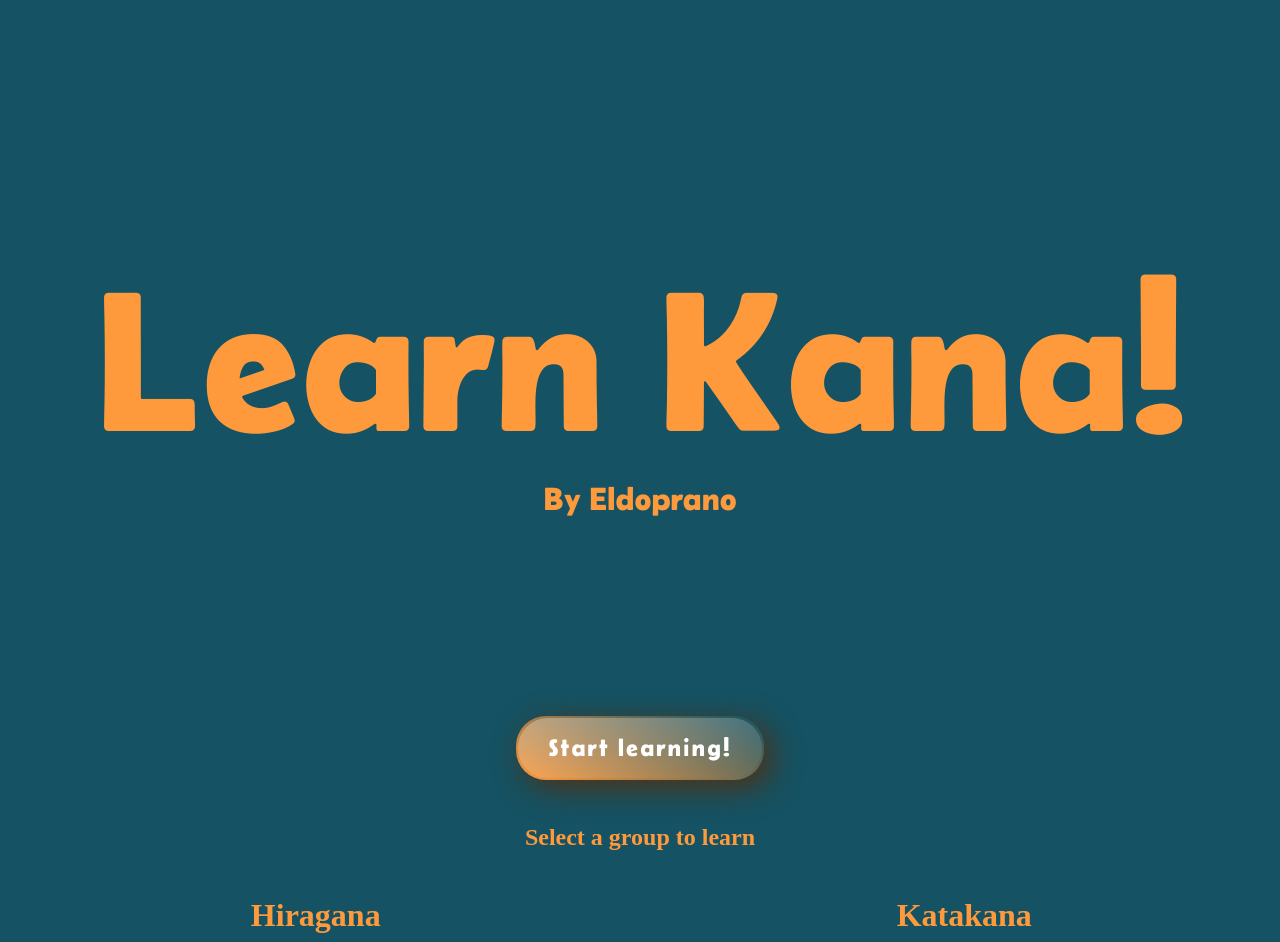
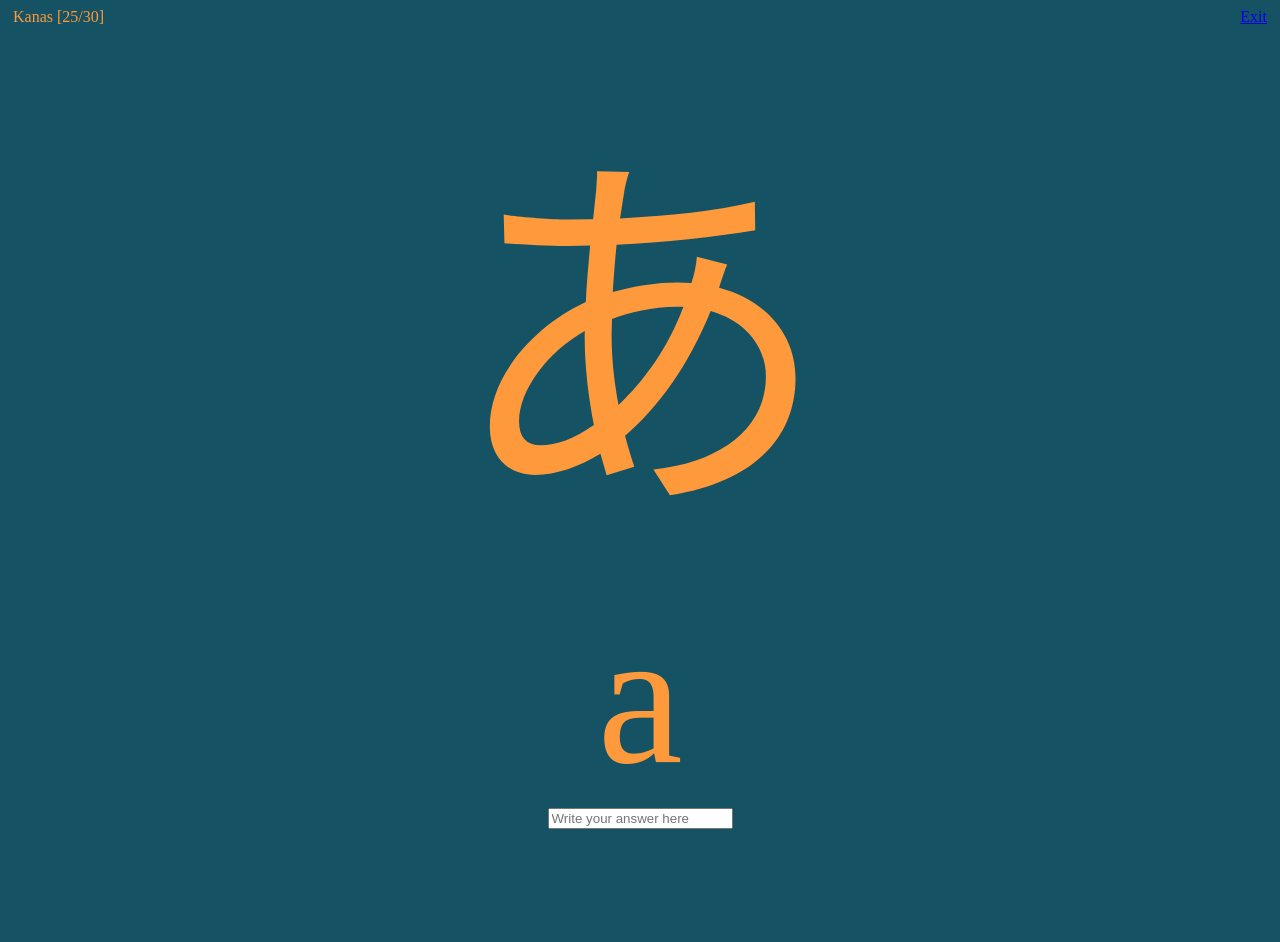
Before and after one commit to Eldoprano/learn-kana, a React (Create React App) app: page /game in a window 1280 px wide. Shown: the top 942 px of the page. After the commit the page ends 829 px from the top, so only its background shows below. Built offline with nearby package versions, Linux system fonts and the light colour scheme.

Commit message:
Added routes, offline support, and game page

```diff
--- a/package.json
+++ b/package.json
@@ -9,6 +9,7 @@
     "@testing-library/user-event": "^13.5.0",
     "react": "^18.2.0",
     "react-dom": "^18.2.0",
+    "react-router-dom": "^6.14.0",
     "react-scripts": "5.0.1",
     "web-vitals": "^2.1.4",
     "workbox-background-sync": "^6.6.0",
--- a/src/App.css
+++ b/src/App.css
@@ -299,11 +299,7 @@ Game Menu Page
     text-align: center;
   }
 
-  .game-mode-selector>button{
-    width: 200px;
-  }
-
-  .game-mode-selector>.glowButton {
+  .game-mode-selector>a>.glowButton {
     width: 250px;
     margin: 15px;
   }
--- /dev/null
+++ b/src/InGame.css
@@ -0,0 +1,20 @@
+.in-game-top-var {
+    display: flex;
+    flex-direction: row;
+    justify-content: space-between;
+    margin: 5px;
+}
+
+.in-game-game-screen {
+    display: flex;
+    flex-direction: column;
+    align-items: center;
+}
+
+.in-game-kana-character {
+    font-size: 30vw;
+}
+
+.in-game-romanji-character {
+    font-size: 15vw;
+}
--- a/src/components/GameMenu.js
+++ b/src/components/GameMenu.js
@@ -1,7 +1,7 @@
 import React from 'react'
 import KanaGroup from './KanaGroup'
 import GameModeSelector from './GameModeSelector'
-
+import { Outlet, Link } from "react-router-dom";
 
 
 export default function GameMenu() {
@@ -15,7 +15,9 @@ export default function GameMenu() {
       </div>
       <div className='game-mode-selector'>
         <GameModeSelector />
+        <Link to='game'>
         <button className='glowButton'>Let's start!</button>
+        </Link>
       </div>
     </div>
   )
--- /dev/null
+++ b/src/components/InGameExit.js
@@ -0,0 +1,9 @@
+import React from 'react'
+import { Outlet, Link } from "react-router-dom";
+
+export default function InGameExit() {
+    return (
+        <Link to='/'>
+            <div>Exit</div>
+        </Link>)
+}
--- /dev/null
+++ b/src/components/InGameProgress.js
@@ -0,0 +1,7 @@
+import React from 'react'
+
+export default function InGameProgress(props) {
+  return (
+    <div>Kanas [25/30]</div>
+  )
+}
--- /dev/null
+++ b/src/components/InGameShowCharacter.js
@@ -0,0 +1,10 @@
+import React from 'react'
+
+export default function InGameShowCharacter() {
+  return (
+    <>
+        <div className='in-game-kana-character'>あ</div>
+        <div className='in-game-romanji-character'>a</div>
+    </>
+  )
+}
--- /dev/null
+++ b/src/components/InGameWriteAnswer.js
@@ -0,0 +1,9 @@
+import React from 'react'
+
+export default function InGameWriteAnswer() {
+  return (
+    <>
+    <input type="text" placeholder="Write your answer here" />
+    </>
+  )
+}
--- a/src/components/KanaGroup.js
+++ b/src/components/KanaGroup.js
@@ -70,7 +70,7 @@ function character_button_group_builder(props, tag) {
 
                 return (
                     <label className="character-checkbox-element" key={character}>
-                        <input type="checkbox" defaultChecked={title=='あ'} id={title} className="character-checkbox-input" />
+                        <input type="checkbox" defaultChecked={title==='あ'} id={title} className="character-checkbox-input" />
                         <div className="character-checkbox-content">
                             <h3>{title}</h3>
                             <p>{characterText}</p>
--- a/src/index.js
+++ b/src/index.js
@@ -1,19 +1,33 @@
-import React from 'react';
-import ReactDOM from 'react-dom/client';
+import * as React from "react";
+import * as ReactDOM from "react-dom/client";
+import { createBrowserRouter, RouterProvider,} from "react-router-dom";
+import './App.css';
+import './InGame.css';
 import App from './App';
-import './App.css';
+import Game from './pages/Game'
 import './fonts/Belanosima/Belanosima-SemiBold.ttf'
 import * as serviceWorkerRegistration from './serviceWorkerRegistration';
 
 
-const root = ReactDOM.createRoot(document.getElementById('root'));
-root.render(
+
+const router = createBrowserRouter([
+  {
+    path: "/",
+    element: < App/>,
+  },
+  {
+    path: "game/",
+    element: <Game />,
+  },
+]);
+
+ReactDOM.createRoot(document.getElementById("root")).render(
   <React.StrictMode>
-    <App />
+    <RouterProvider router={router} />
   </React.StrictMode>
 );
 
 // If you want your app to work offline and load faster, you can change
 // unregister() to register() below. Note this comes with some pitfalls.
 // Learn more about service workers: https://cra.link/PWA
-serviceWorkerRegistration.unregister();
+serviceWorkerRegistration.register();
--- /dev/null
+++ b/src/pages/Game.js
@@ -0,0 +1,20 @@
+import React from 'react'
+import InGameProgress from '../components/InGameProgress'
+import InGameExit from '../components/InGameExit'
+import InGameShowCharacter from '../components/InGameShowCharacter'
+import InGameWriteAnswer from '../components/InGameWriteAnswer'
+
+export default function Game() {
+  return (
+    <>
+        <div className="in-game-top-var">
+            <InGameProgress/>
+            <InGameExit />
+        </div>
+        <div className='in-game-game-screen'>
+            <InGameShowCharacter />
+            <InGameWriteAnswer />
+        </div>
+    </>
+  )
+}
```
Also changed, not shown: src/pages/NoPage.js (added, +10 -0 lines), 1 other file (tests, documents, lock files or other folders).
